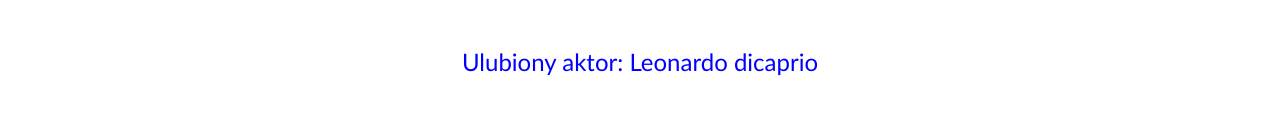
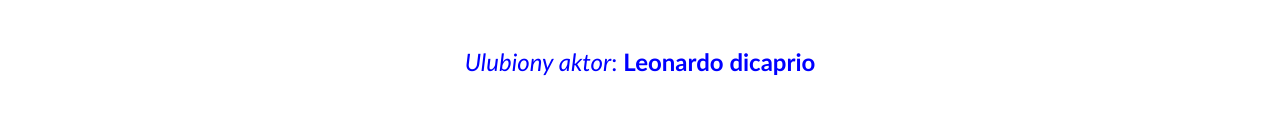
Before and after one commit to Yasu132/olgierd, a plain HTML site: page index.html in a window 1280 px wide. Shown: the part 1544-1676 px from the top of the page. Drawn offline with Linux system fonts and the light colour scheme.

Commit message:
Update index.html

```diff
--- a/index.html
+++ b/index.html
@@ -32,7 +32,7 @@
 <p align="right"> <font color="brown" size="7" face="calibri"> :/      niezadowolenie </font> </p> <br>
 
 <p align="left"> <font color="red" size="3" face="Tahoma"> <b>Adres:80-440</b> <i>Gdańsk</i> <u>Mikołaj Reja</u> <strike>80/32</strike>  </font> </p> <br>
-<p align="center"> <font color="blue" size="5" face="calibri"> Ulubiony aktor: Leonardo dicaprio </font> </p> <br>
+<p align="center"> <font color="blue" size="5" face="calibri"> <i>Ulubiony aktor</i>: <b>Leonardo dicaprio</b> </font> </p> <br>
 <p align="center"> <font color="black" size="7" face="Arial"> Ulubiony zespół muzyczny:</font> <font size="7" color="brown"> <b>Kanye West</b> </font> </p> <br>
 <p align="center"> <font color="red" size="4" face="Georgia"> 12 <u>Czerwiec</u> 2007 </font> </p> <br>
 
```
